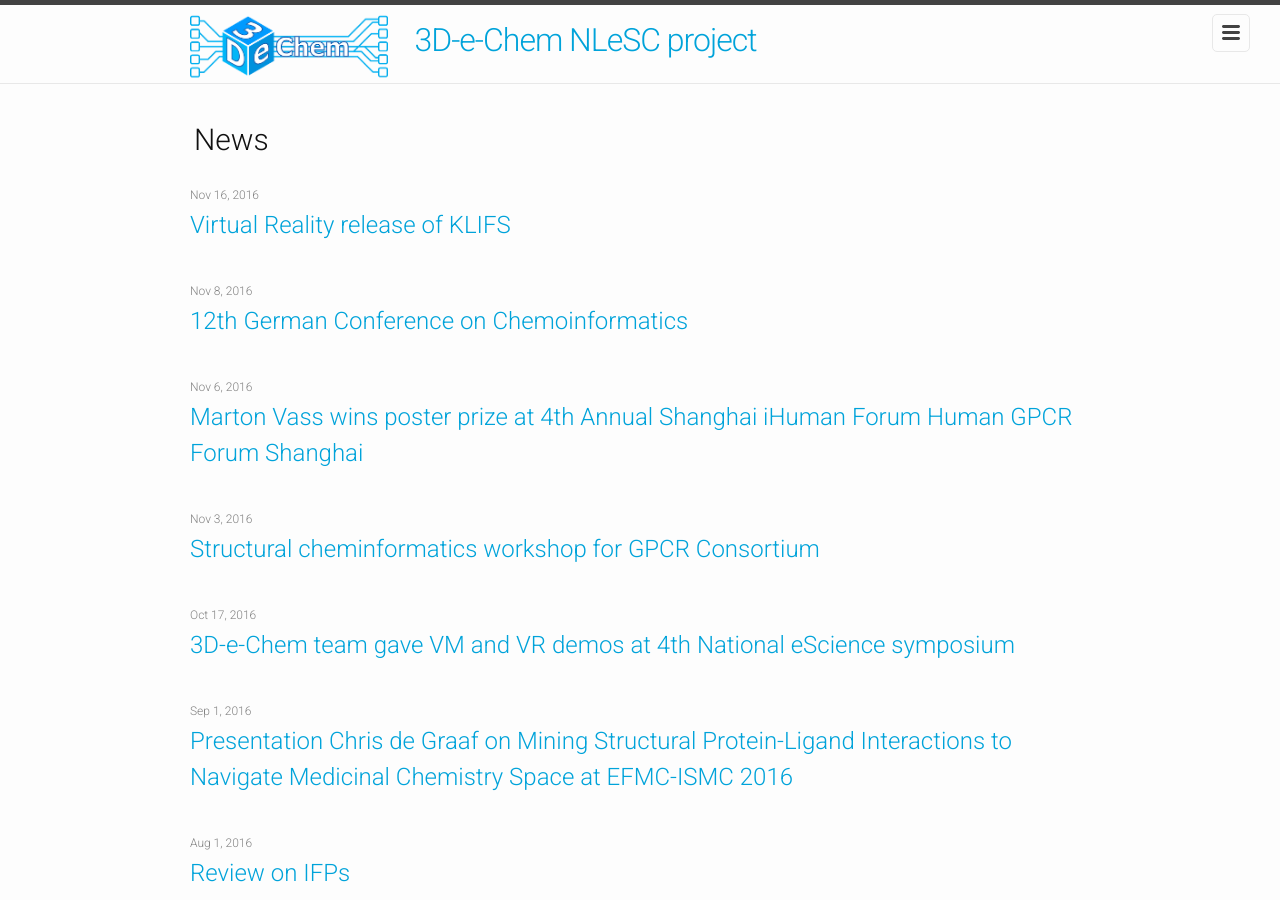
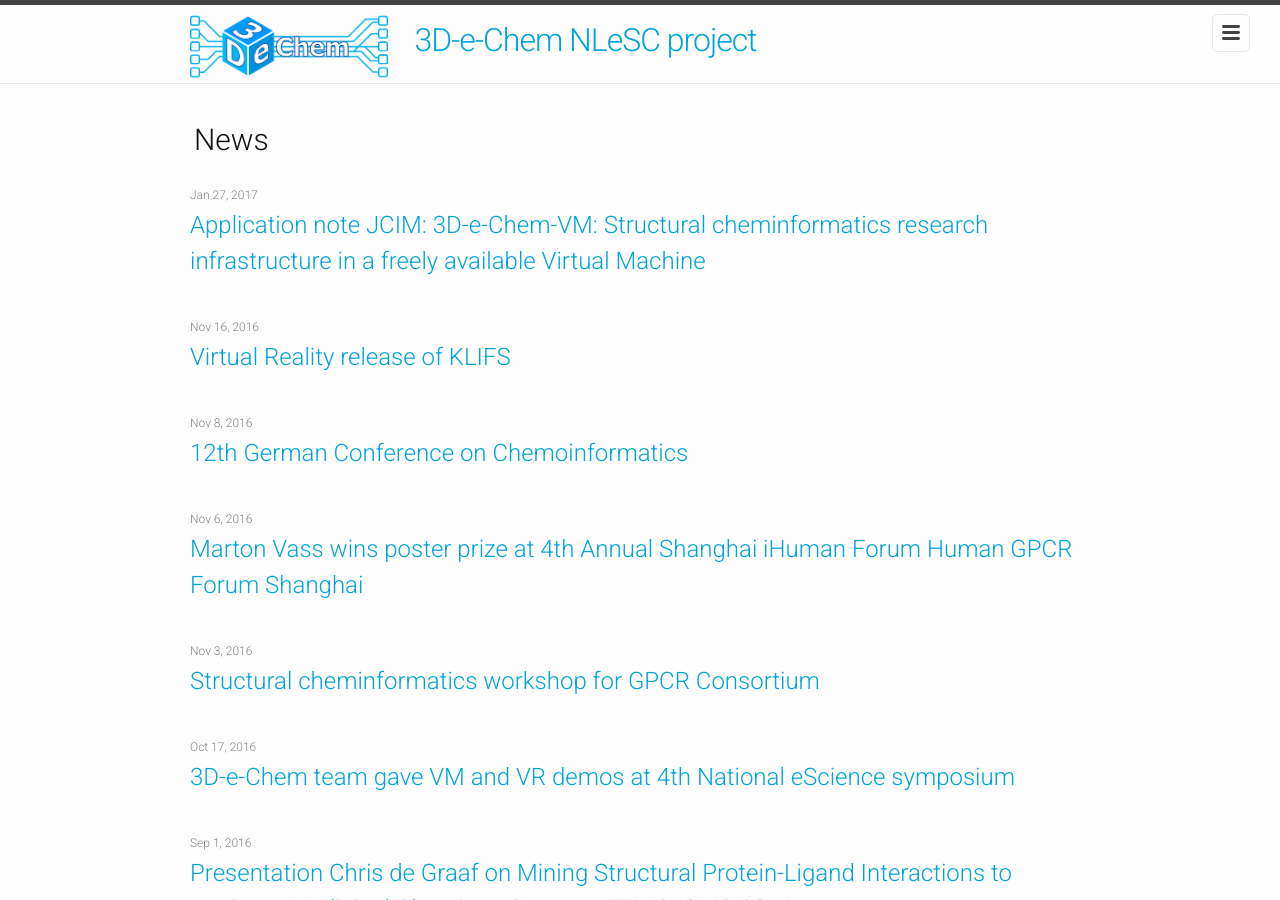
Before and after one commit to 3D-e-Chem/3D-e-Chem.github.io, a Jekyll site: the page built from news.html, in a window 1280 px wide and 900 px high. Built offline with Jekyll 4.4.1, drawn with Linux system fonts in a browser that asks for light colours; a style sheet for code colours, icons or effects is not loaded.

Commit message:
Added JCIM publication

```diff
--- a/_includes/publications.html
+++ b/_includes/publications.html
@@ -1,6 +1,8 @@
 <!-- This files has been generated by `python utils/generate.py publications` on 2016-08-03 13:54:52.807082 -->
 <h2><a name="publications"></a><span class="mega-octicon octicon-book"></span>&nbsp;Publications</h2>
 <ul>
+<li>Ross McGuire, Stefan Verhoeven, Marton Vass, Gerrit Vriend, Iwan J. P. De Esch, Scott J. Lusher, Rob Leurs, Lars Ridder, Albert J. Kooistra, Tina Ritschel, and Chris de Graaf (2017) 3D-e-Chem-VM: Structural cheminformatics research infrastructure in a freely available Virtual Machine, Journal of Chemical Information and Modeling, web, doi:<a href="http://dx.doi.org/10.1021/acs.jcim.6b00686">10.1021/acs.jcim.6b00686</a>
+</li>
 <li>Vass, M., Kooistra, A. J., Ritschel, T., Leurs, R., de Esch, I. J. P., & de Graaf, C. (2016). Molecular interaction fingerprint approaches for GPCR drug discovery. Current Opinion in Pharmacology, 30, 59-68. doi:<a href="http://dx.doi.org/10.1016/j.coph.2016.07.007">10.1016/j.coph.2016.07.007</a>
 </li>
 <li>Kooistra, A. J., Vischer, H. F., McNaught-Flores, D., Leurs, R., de Esch, I. J. P., & de Graaf, C. (2016). Function-specific virtual screening for GPCR ligands using a combined scoring method. Scientific Reports, 6, 28288. doi:<a href="http://dx.doi.org/10.1038/srep28288">10.1038/srep28288</a>
--- /dev/null
+++ b/_posts/2017-01-27-publication.md
@@ -0,0 +1,8 @@
+---
+title: 'Application note JCIM: 3D-e-Chem-VM: Structural cheminformatics research infrastructure in a freely available Virtual Machine'
+---
+An application note has been published in the Journal of Chemical Information and Modeling detailing the 3D-e-Chem VM and it's uses at <a href="http://dx.doi.org/10.1021/acs.jcim.6b00686">http://dx.doi.org/10.1021/acs.jcim.6b00686</a>
+
+Also the virtual machine with all 3D-e-Chem datasets and software has been upgraded to version 1.3.0.
+
+See [https://3d-e-chem.github.io/3D-e-Chem-VM/](https://3d-e-chem.github.io/3D-e-Chem-VM/) for more information.
```
